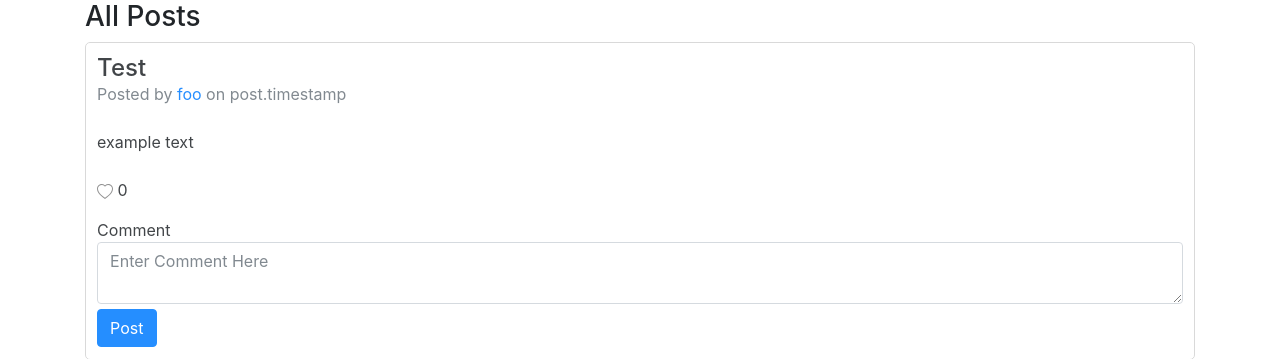
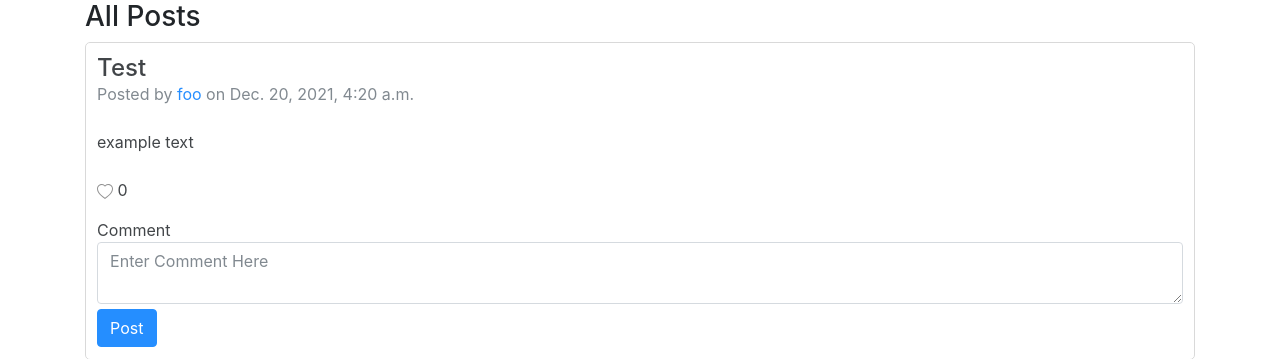
Before and after one commit to bitTorin/network, a Django app: page / in a window 1280 px wide. Shown: the part 56-415 px from the top of the page. Run offline with Django 3.2, Linux system fonts and the light colour scheme; data comes from the database, SQL or seed files in the repository; both versions use the stored data as it was after the commit; data that the repository does not hold is empty; some libraries are stand-ins or nearby versions.

Commit message:
fixed timestamp functionality

```diff
--- a/network/admin.py
+++ b/network/admin.py
@@ -4,7 +4,7 @@ from .models import User, Post
 
 # Register your models here.
 class PostAdmin(admin.ModelAdmin):
-    list_display = ("id", "user", "title", "body")
+    list_display = ("id", "user", "timestamp", "title", "body")
 
 admin.site.register(User)
 admin.site.register(Post, PostAdmin)
--- a/network/templates/network/index.html
+++ b/network/templates/network/index.html
@@ -17,7 +17,7 @@
     {% for post in posts %}
     <div class="list-item" style="margin: 0px">
         <h4 id="post-title" style="margin-bottom: 0px;">{{ post.title }}</h4>
-        <p class="text-muted">Posted by <a href="" style="text-decoration: none;">{{ post.user }}</a> on post.timestamp
+        <p class="text-muted">Posted by <a href="" style="text-decoration: none;">{{ post.user }}</a> on {{ post.timestamp }}
             {% if request.user == post.user %}
             (<a href="">edit</a>)
             {% endif %}
```
Also changed, not shown: db.sqlite3, network/migrations/0002_post_timestamp.py (added).
